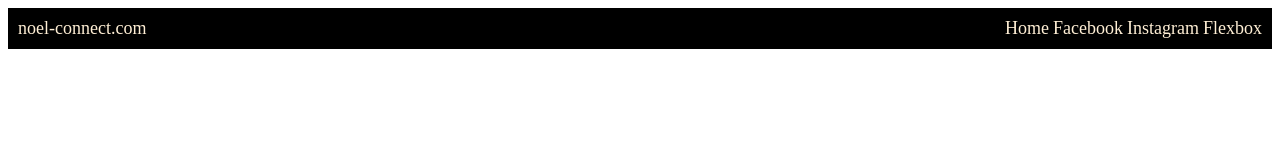
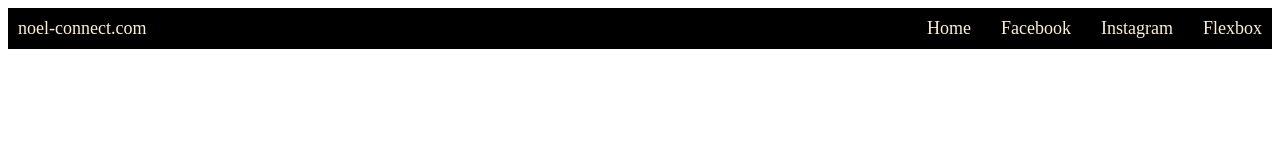
Before and after one commit to fallen0818/noelconn, a plain HTML site: page index.html in a window 1280 px wide. Shown: the top 160 px of the page. Drawn offline with Linux system fonts and the light colour scheme.

Commit message:
Add files via upload

```diff
--- a/style.css
+++ b/style.css
@@ -10,7 +10,10 @@
   align-content: top;
 }
 .nav {
-  align-content: space-between;
+  display: flex;
+  flex-wrap: wrap;
+  justify-content: space-between;
+  gap: 30px;
 }
 h1 {
   color: papayawhip;
```
